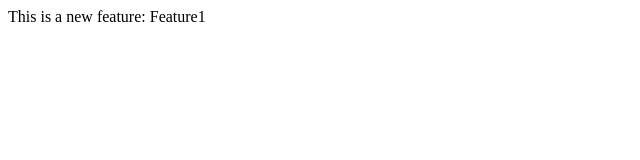
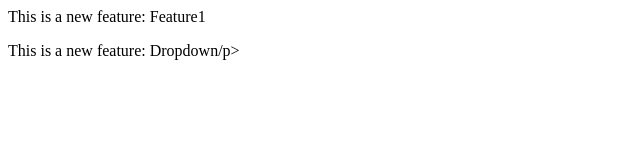
Before and after one commit to Gunjan-Bundela/test, a plain HTML site: page index.html in a window 1280 px wide. Shown: the whole page, without its empty margins (0-640 px from the left). Drawn offline with Linux system fonts and the light colour scheme.

Commit message:
new dropdown

```diff
--- a/index.html
+++ b/index.html
@@ -1 +1,2 @@
 <p> This is a new feature: Feature1</p>
+<p> This is a new feature: Dropdown/p>
```
